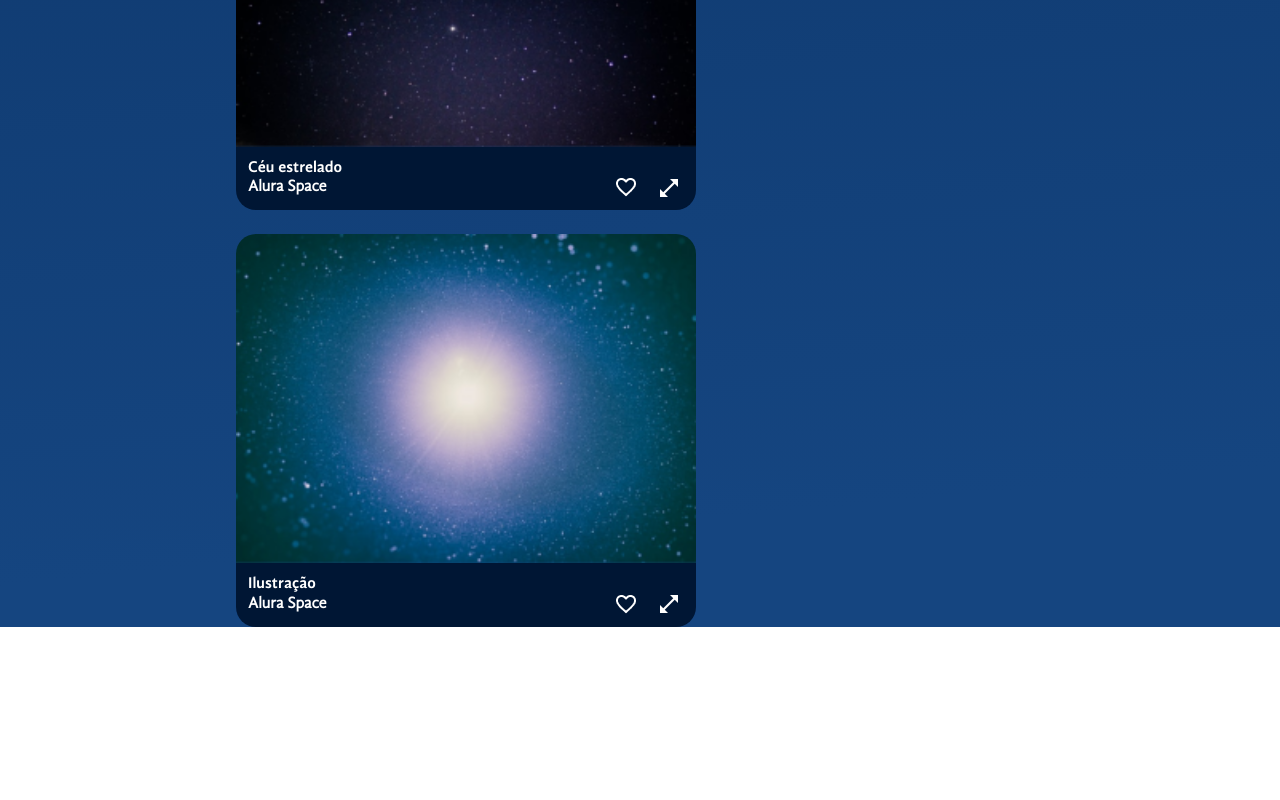
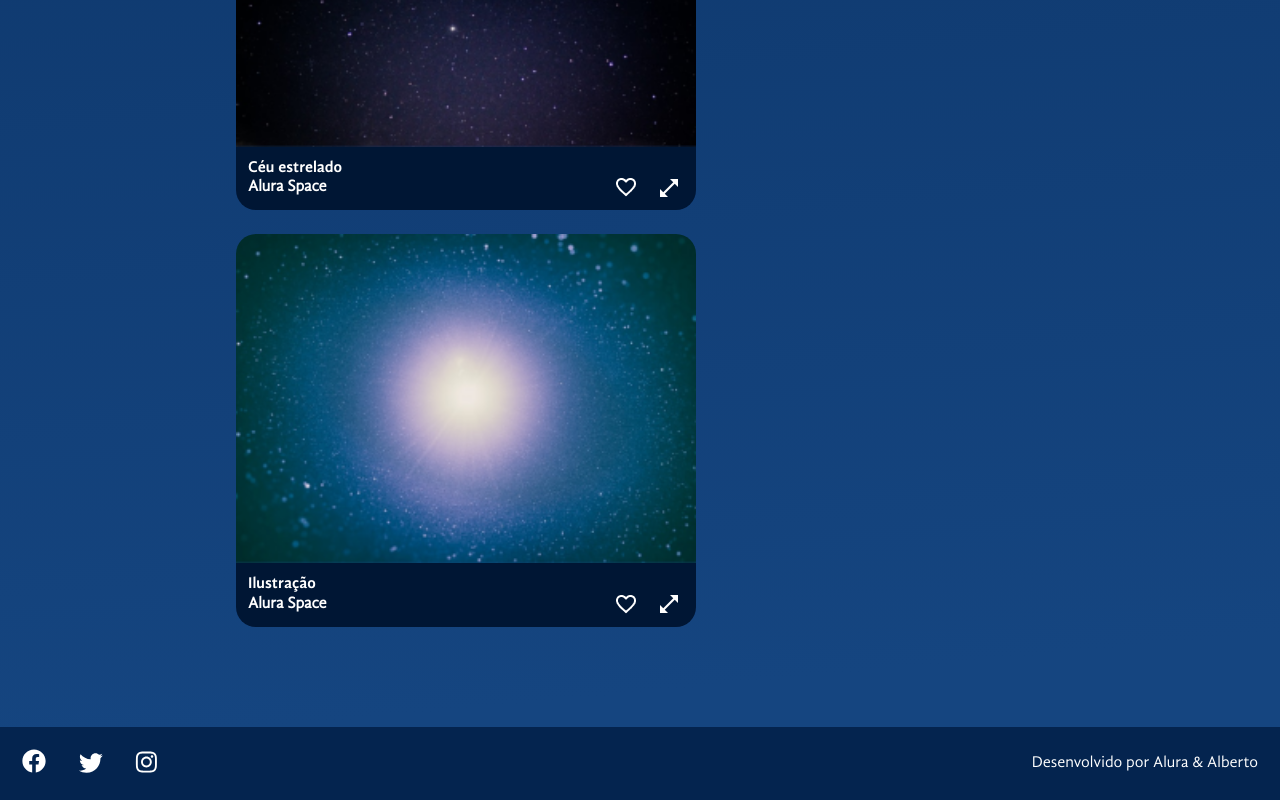
Before and after one commit to albertobtlima/explore-react-com-javascript, a React (Vite) app in the folder 04-estilize-componentes-com-styled-components/space-app/: page / in a window 1280 px wide. Shown: the part 4235-5035 px from the top of the page. Before the commit the page ends 4862 px from the top, so only its background shows below. Built offline with nearby package versions, Linux system fonts and the light colour scheme.

Commit message:
add: componente Rodape

```diff
--- a/04-estilize-componentes-com-styled-components/space-app/src/App.jsx
+++ b/04-estilize-componentes-com-styled-components/space-app/src/App.jsx
@@ -8,6 +8,7 @@ import Galeria from "./componentes/Galeria";
 import fotos from "./fotos.json";
 import { useEffect, useState } from "react";
 import ModalZoom from "./componentes/ModalZoom";
+import Rodape from "./componentes/Rodape";
 
 const FundoGradiente = styled.div`
   background: linear-gradient(
@@ -97,6 +98,7 @@ const App = () => {
           </ConteudoGaleria>
         </MainContainer>
       </AppContainer>
+      <Rodape />
       <ModalZoom
         foto={fotoSelecionada}
         aoFechar={() => setFotoSelecionada(null)}
--- a/04-estilize-componentes-com-styled-components/space-app/src/componentes/CampoTexto/index.jsx
+++ b/04-estilize-componentes-com-styled-components/space-app/src/componentes/CampoTexto/index.jsx
@@ -29,10 +29,16 @@ const IconeLupa = styled.img`
   height: 38px;
 `;
 
-const CampoTexto = (props) => {
+const CampoTexto = ({ setFiltro }) => {
   return (
     <ContainerEstilizado>
-      <CampoTextoEstilizado placeholder="O que você procura?" {...props} />
+      <CampoTextoEstilizado
+        placeholder="O que você procura?"
+        type="text"
+        onChange={(evento) => {
+          setFiltro(evento.target.value);
+        }}
+      />
       <IconeLupa src={search} alt="ícone de lupa" />
     </ContainerEstilizado>
   );
--- /dev/null
+++ b/04-estilize-componentes-com-styled-components/space-app/src/componentes/Rodape/index.jsx
@@ -0,0 +1,55 @@
+import styled from "styled-components";
+
+const RodapeEstilizado = styled.footer`
+  display: flex;
+  justify-content: space-between;
+  align-items: center;
+  width: 100%;
+  margin-top: 100px;
+  background-color: #04244f;
+  padding: 22px;
+  box-sizing: border-box;
+`;
+
+const IconeContainer = styled.ul`
+  margin: 0;
+  padding: 0;
+  list-style: none;
+  li {
+    display: inline-block;
+    margin-right: 32px;
+  }
+`;
+
+const RodapeTexto = styled.p`
+  font-size: 16px;
+  color: #ffffff;
+  margin: 0;
+`;
+
+const Rodape = () => {
+  return (
+    <RodapeEstilizado>
+      <IconeContainer>
+        <li>
+          <a href="#">
+            <img src="/imagens/sociais/facebook.svg" alt="" />
+          </a>
+        </li>
+        <li>
+          <a href="#">
+            <img src="/imagens/sociais/twitter.svg" alt="" />
+          </a>
+        </li>
+        <li>
+          <a href="#">
+            <img src="/imagens/sociais/instagram.svg" alt="" />
+          </a>
+        </li>
+      </IconeContainer>
+      <RodapeTexto>Desenvolvido por Alura & Alberto</RodapeTexto>
+    </RodapeEstilizado>
+  );
+};
+
+export default Rodape;
```
